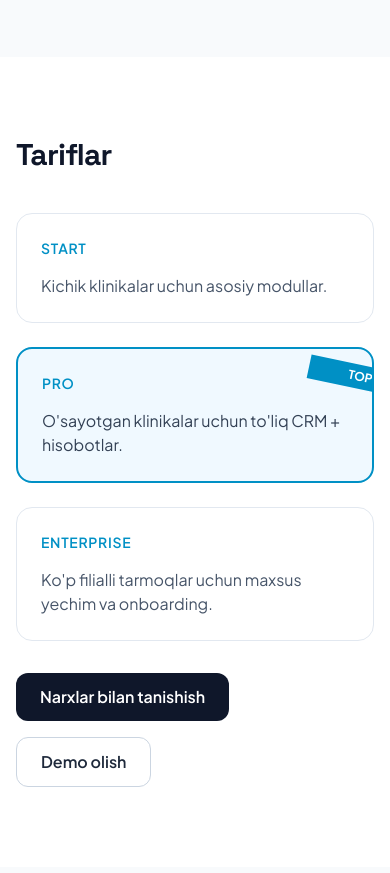
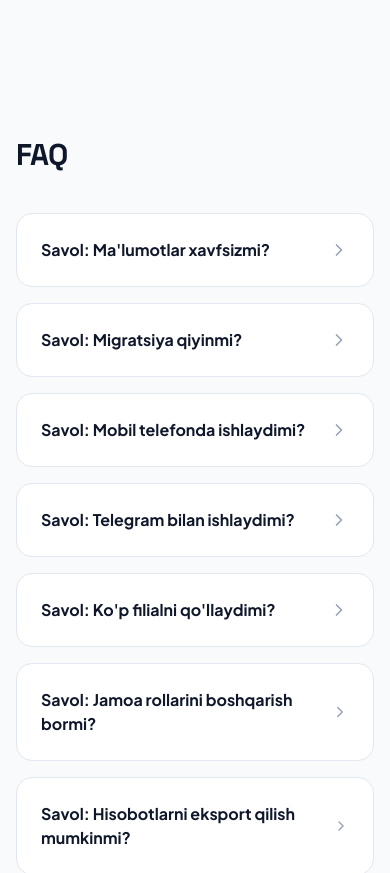
Before and after one commit to otajonovm/shifo, a React (Vite) app: page / in a window 390 px wide. Shown: the part 6320-7193 px from the top of the page. Built offline with nearby package versions, Linux system fonts and the light colour scheme.

Commit message:
LandingPage komponentidan narxlash bo'limini olib tashlang

```diff
--- a/components/LandingPage.tsx
+++ b/components/LandingPage.tsx
@@ -180,7 +180,6 @@
             <a href="#problem" className="hover:text-shifo-primary transition-colors">Muammo</a>
             <a href="#solution" className="hover:text-shifo-primary transition-colors">Yechim</a>
             <a href="#modules" className="hover:text-shifo-primary transition-colors">Modullar</a>
-            <a href="#pricing" className="hover:text-shifo-primary transition-colors">Tariflar</a>
             <a href="#faq" className="hover:text-shifo-primary transition-colors">FAQ</a>
             <button onClick={onNavigateToGuide} className="hover:text-shifo-primary transition-colors inline-flex items-center gap-1">
               Qo'llanma <BookOpen className="h-4 w-4" />
@@ -368,31 +367,6 @@
         </div>
       </section>
 
-      <section id="pricing" className="py-20">
-        <div className="max-w-7xl mx-auto px-4 sm:px-6 lg:px-8">
-          <h2 className="text-3xl lg:text-5xl font-display font-extrabold text-slate-900 tracking-tight">Tariflar</h2>
-          <div className="mt-10 grid md:grid-cols-3 gap-6">
-            <div className="rounded-2xl border border-slate-200 p-6 bg-white">
-              <p className="text-sm font-semibold text-shifo-primary uppercase tracking-wider">Start</p>
-              <p className="mt-4 text-slate-600">Kichik klinikalar uchun asosiy modullar.</p>
-            </div>
-            <div className="rounded-2xl border-2 border-shifo-primary p-6 bg-shifo-light relative overflow-hidden">
-              <div className="absolute -right-10 top-4 rotate-12 bg-shifo-primary text-white text-xs px-10 py-1 font-bold">TOP</div>
-              <p className="text-sm font-semibold text-shifo-primary uppercase tracking-wider">Pro</p>
-              <p className="mt-4 text-slate-700">O'sayotgan klinikalar uchun to'liq CRM + hisobotlar.</p>
-            </div>
-            <div className="rounded-2xl border border-slate-200 p-6 bg-white">
-              <p className="text-sm font-semibold text-shifo-primary uppercase tracking-wider">Enterprise</p>
-              <p className="mt-4 text-slate-600">Ko'p filialli tarmoqlar uchun maxsus yechim va onboarding.</p>
-            </div>
-          </div>
-          <div className="mt-8 flex flex-wrap gap-4">
-            <a href="#pricing" className="bg-slate-900 text-white px-6 py-3 rounded-xl font-semibold hover:bg-slate-800 transition-colors">Narxlar bilan tanishish</a>
-            <a href="#demo-form" className="bg-white border border-slate-300 px-6 py-3 rounded-xl font-semibold hover:border-shifo-primary hover:text-shifo-primary transition-colors">Demo olish</a>
-          </div>
-        </div>
-      </section>
-
       <section id="faq" className="py-20 bg-slate-50">
         <div className="max-w-5xl mx-auto px-4 sm:px-6 lg:px-8">
           <h2 className="text-3xl lg:text-5xl font-display font-extrabold text-slate-900 tracking-tight">FAQ</h2>
```
